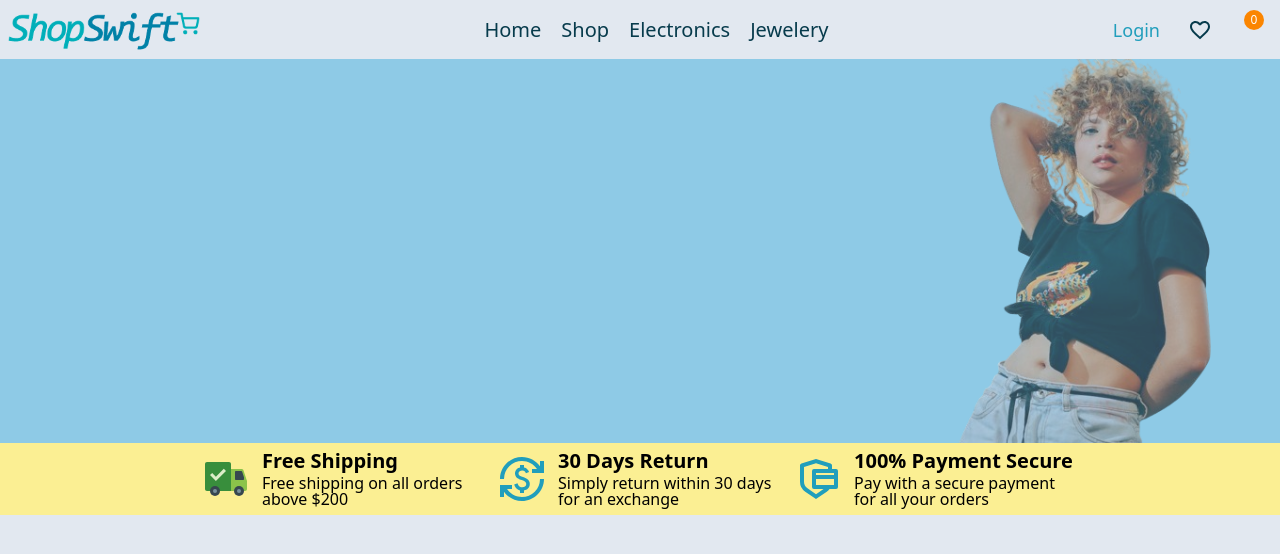
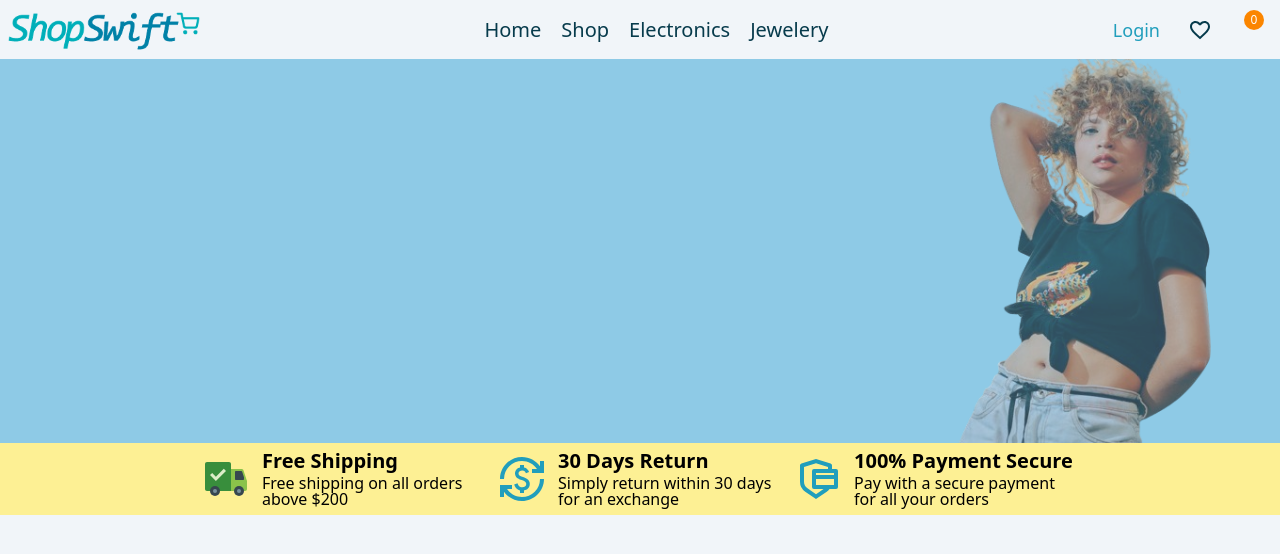
Before and after one commit to Tonykimanthi/ShopSwift, a React (Vite) app: page / in a window 1280 px wide. Shown: the top 554 px of the page. Built offline with nearby package versions, Linux system fonts and the light colour scheme; some icons are missing.

Commit message:
Edit: index.html, Header.tsx

```diff
--- a/index.html
+++ b/index.html
@@ -6,7 +6,7 @@
     <meta name="viewport" content="width=device-width, initial-scale=1.0" />
     <title>Shopswift</title>
   </head>
-  <body class="bg-slate-200">
+  <body class="bg-slate-100">
     <div id="root"></div>
     <script type="module" src="/src/main.tsx"></script>
   </body>
--- a/src/layouts/Header.tsx
+++ b/src/layouts/Header.tsx
@@ -4,7 +4,7 @@ import MainNavbar from "../components/MainNavbar";
 
 const Header = () => {
   return (
-    <header className="p-2 flex items-center justify-between bg-slate-200">
+    <header className="p-2 flex items-center justify-between bg-slate-100">
       <Logo />
       <MainNavbar />
       <AccountInfo />
```
